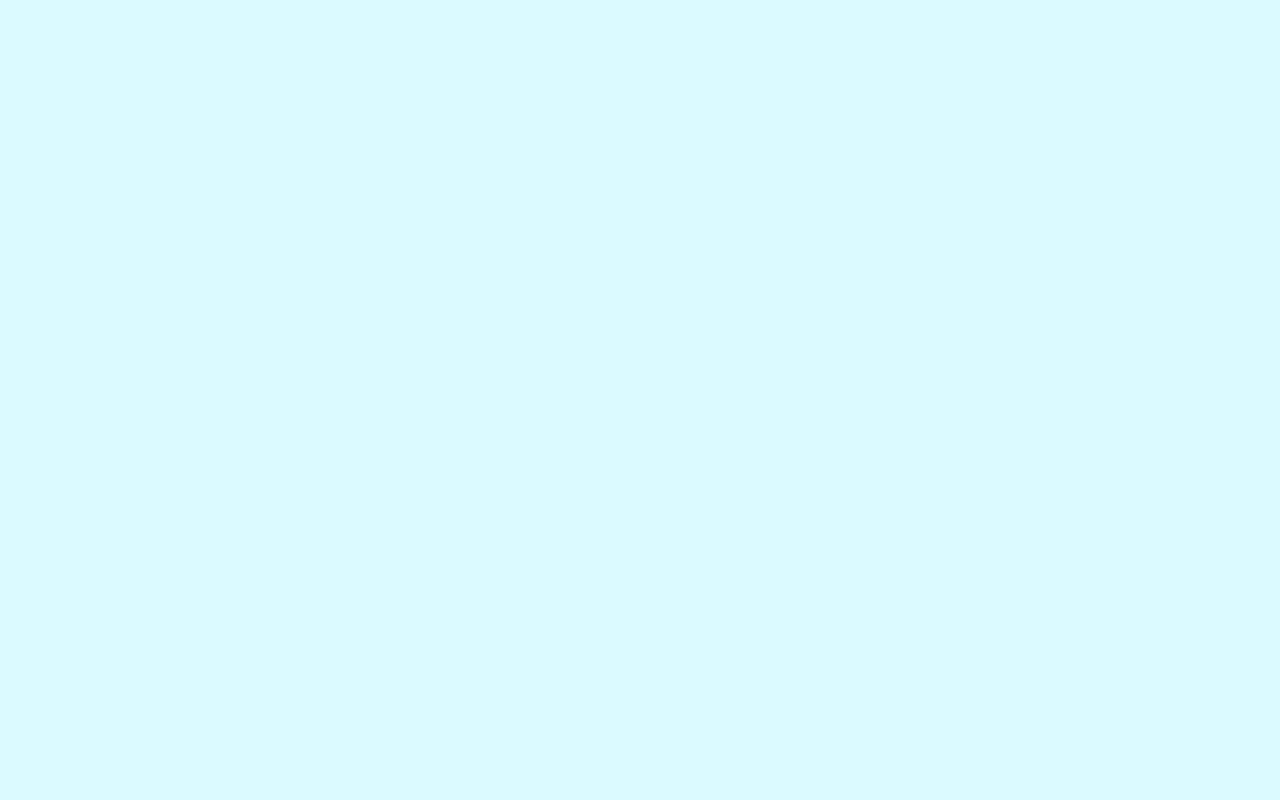
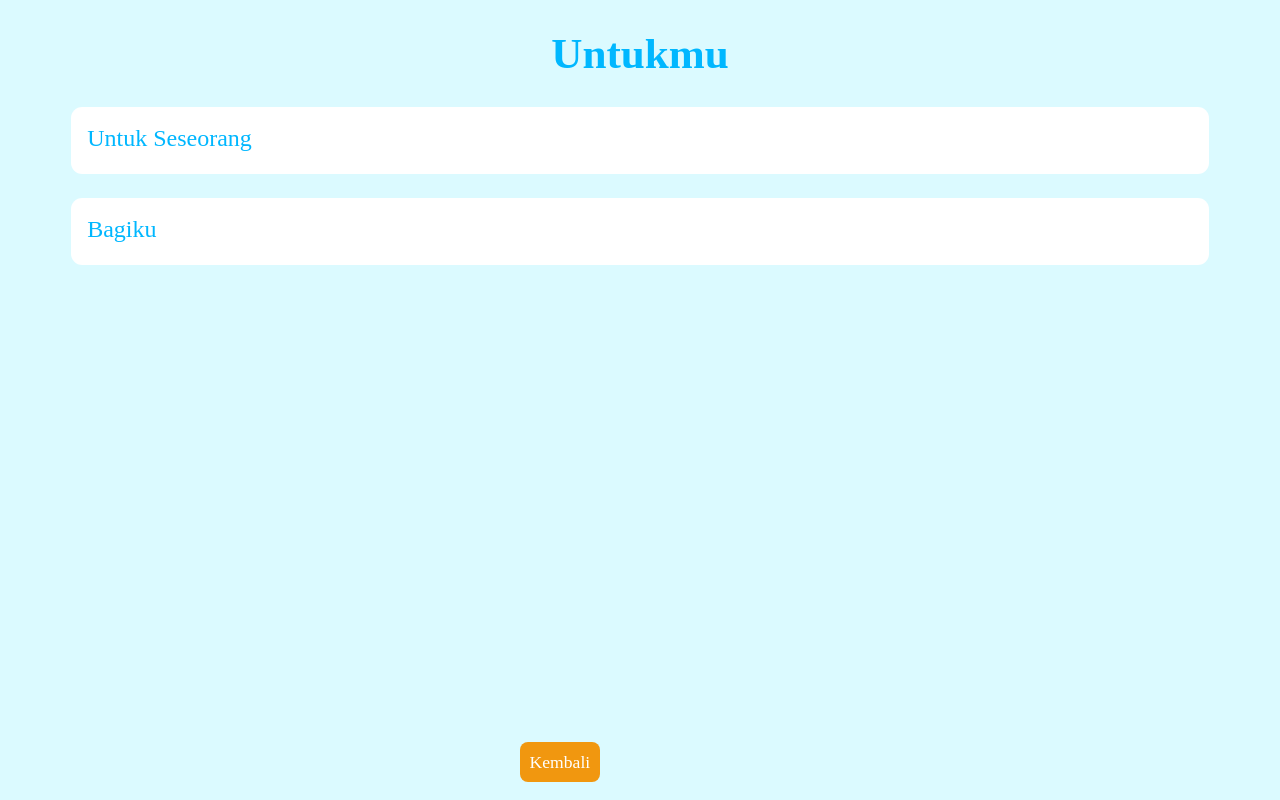
Before and after one commit to abiyyu03/untukmu, a React (Vite) app: page /tulisan in a window 1280 px wide. Before the commit this address had no page. Built offline with nearby package versions, Linux system fonts and the light colour scheme.

Commit message:
change : url

```diff
--- a/src/App.tsx
+++ b/src/App.tsx
@@ -8,8 +8,8 @@ function App() {
     return (
         <Routes>
             <Route path='/' element={<Home />} />
-            <Route path='/cerita' element={<StoryList />} />
-            <Route path='/cerita/:slug' element={<ReadStory />} />
+            <Route path='/tulisan' element={<StoryList />} />
+            <Route path='/tulisan/:slug' element={<ReadStory />} />
         </Routes>
     )
 }
--- a/src/components/reader/index.tsx
+++ b/src/components/reader/index.tsx
@@ -17,7 +17,7 @@ const Reader = () => {
                 </p>
             </div>
             <div className={styles.reader_action}>
-                <Link id={styles['kembali']} className={styles.reader_action_button} to="/cerita">Kembali</Link>
+                <Link id={styles['kembali']} className={styles.reader_action_button} to="/tulisan">Kembali</Link>
                 <Link id={styles['simpan']} className={styles.reader_action_button} to="/">Simpan</Link>
                 <Link id={styles['kutip']} className={styles.reader_action_button} to="/">Kutip</Link>
             </div>
--- a/src/components/stories/index.tsx
+++ b/src/components/stories/index.tsx
@@ -6,10 +6,10 @@ const Stories = (props: any) => {
     const { stories } = props;
     return (
         <div className={styles.container}>
-            <h1 className={styles.stories_title}>For you</h1>
+            <h1 className={styles.stories_title}>Untukmu</h1>
             {stories.map((story: any) => {
                 return (
-                    <Link to={`/cerita/${story.slug}`} className={styles.stories_link}>
+                    <Link to={`/tulisan/${story.slug}`} className={styles.stories_link}>
                         <Story story={story} key={story.id} />
                     </Link>
                 )
--- a/src/components/welcome/index.tsx
+++ b/src/components/welcome/index.tsx
@@ -5,12 +5,12 @@ const Welcome = () => {
     return (
         <>
             <div className={styles.container}>
-                <h1 className={styles.welcome_title}>Your daily mood booster, <u>untukmu</u></h1>
-                <Link to="/cerita" className={styles.welcome_button}>Baca</Link>
+                <h1 className={styles.welcome_title}>Tulisan Penggugah jiwa, <u>untukmu</u></h1>
+                <Link to="/tulisan" className={styles.welcome_button}>Baca</Link>
                 {/* <Link to="/cerita" className={styles.saved_button}>Saved</Link> */}
             </div>
             <footer className={styles.footer}>
-                <p><b>created by</b> @abiyyucakra03 <b>with React + Typescript</b></p>
+                <p><b>Created by </b>@abiyyucakra03, <b>in React + Typescript</b></p>
                 <p><b>stories by</b> @lvra.ptr_</p>
             </footer>
         </>
```
